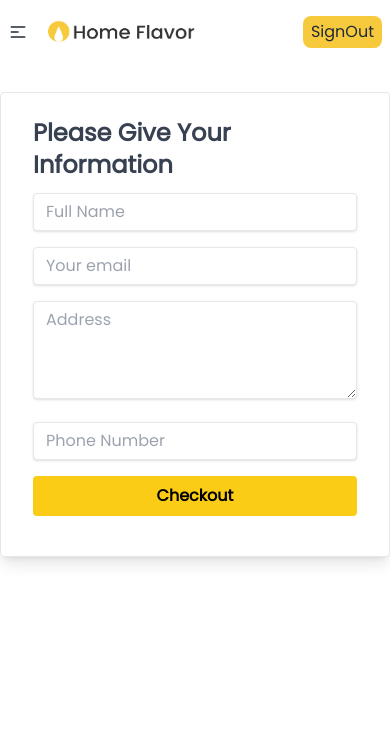
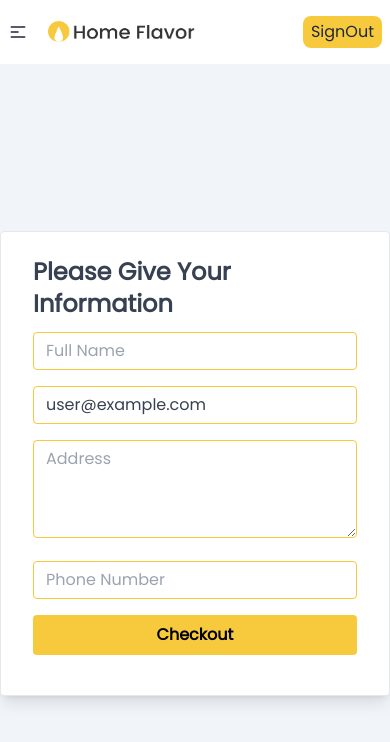
Before and after one commit to sabbir10s/home-flavor, a React (Create React App) app: page /checkout in a window 390 px wide. Shown: the top 742 px of the page. Built offline with nearby package versions, Linux system fonts and the light colour scheme; no server answers; sample sign-in values are in the browser's storage.

Commit message:
responsive added

```diff
--- a/src/App.js
+++ b/src/App.js
@@ -2,12 +2,12 @@ import { Route, Routes } from 'react-router-dom';
 import './App.css';
 import About from './Pages/About/About';
 import Blogs from './Pages/Blogs/Blogs';
+import MenuDetails from './Pages/CateringMenu/MenuDetails/MenuDetails';
 import Checkout from './Pages/Checkout/Checkout';
 import Home from './Pages/Home/Home/Home';
 import Login from './Pages/LoginSignup/Login/Login';
 import Signup from './Pages/LoginSignup/Signup/Signup';
 import RequireAuth from './Pages/RequireAuth/RequireAuth';
-import MenuDetails from './Shared/MenuDetails/MenuDetails';
 import Navbar from './Shared/Navbar/Navbar';
 import NotFound from './Shared/NotFound/NotFound';
 
--- a/src/Pages/CateringMenu/CateringMenu/CateringMenu.js
+++ b/src/Pages/CateringMenu/CateringMenu/CateringMenu.js
@@ -12,7 +12,8 @@ const CateringMenu = () => {
     }
     return (
         <div className='lg:mx-10 mx-4'>
-            <h1 className='text-center text-black text-3xl lg:text-4xl mt-20 mb-12 font-bold font-mono'>My Popular Dishes</h1>
+            <h2 className='text-center text-lg text-[#77af17] uppercase mt-20 font-bold'>POPULAR MENU</h2>
+            <h1 className='text-center text-black text-3xl lg:text-4xl  mb-12 font-bold font-mono'>My Popular Dishes</h1>
 
             <div className='grid md:grid-cols-2 lg:grid-cols-3 grid-cols-1 gap-10'>
                 {
--- a/src/Shared/MenuDetails/MenuDetails.js
+++ b/src/Pages/CateringMenu/MenuDetails/MenuDetails.js
@@ -1,8 +1,8 @@
 import ReactStars from 'react-rating-stars-component';
 import { useNavigate, useParams } from 'react-router-dom';
-import Footer from '../Footer/Footer';
-import useMenus from '../Hooks/useMenus';
-import Loading from '../Loading/Loading';
+import Footer from '../../../Shared/Footer/Footer';
+import useMenus from '../../../Shared/Hooks/useMenus';
+import Loading from '../../../Shared/Loading/Loading';
 
 const MenuDetails = () => {
     const navigate = useNavigate()
@@ -32,13 +32,13 @@ const MenuDetails = () => {
     }
     return (
         <>
-            <div className='mx-10 my-14 flex justify-center'>
+            <div className='lg:mx-10 my-14 flex justify-center'>
 
-                <div className='grid grid-cols-1 lg:grid-cols-2 p-10 items-center'>
+                <div className='grid grid-cols-1 lg:grid-cols-2 p-2 lg:p-10 items-center'>
                     <div>
                         <img className='mx-auto w-[400px]' src={img} alt="" />
                     </div>
-                    <div className='p-10'>
+                    <div className='p-4 lg:p-10'>
                         <p className='text-4xl text-black font-mono font-bold'>{name}</p>
                         <div className='flex gap-2 items-center'> <ReactStars  {...handleRating} /> <span className='text-gray-500'>(35)</span></div>
 
--- a/src/Pages/Checkout/Checkout.js
+++ b/src/Pages/Checkout/Checkout.js
@@ -1,26 +1,29 @@
 import React from 'react';
+import { useAuthState } from 'react-firebase-hooks/auth';
+import auth from '../../firebase.init';
 
 const Checkout = () => {
+    const [user] = useAuthState(auth);
     return (
-        <div className='flex mt-7 justify-center'>
+        <div className='bg-slate-100 h-screen flex justify-center items-center'>
 
-            <div className="w-full max-w-md">
+            <div className="w-full max-w-md mt-[-30px]">
                 <form className="bg-white shadow-lg border-[1.5px] rounded px-8 pt-6 pb-8 mb-4">
                     <div className="mb-4">
                         <p className="block text-gray-700 text-2xl font-bold mb-3">Please Give Your Information </p>
-                        <input className="shadow appearance-none border rounded w-full py-2 px-3 text-gray-700 leading-tight focus:outline-none focus:shadow-outline" id="name" type="text" placeholder="Full Name" />
+                        <input className="border-[#f7ca3e] appearance-none border rounded w-full py-2 px-3 text-gray-700 leading-tight focus:outline-none focus:shadow-outline" id="name" type="text" placeholder="Full Name" />
                     </div>
                     <div className="mb-4">
-                        <input className="shadow appearance-none border rounded w-full py-2 px-3 text-gray-700  leading-tight focus:outline-none focus:shadow-outline" id="email" type="email" placeholder="Your email" />
+                        <input className="border-[#f7ca3e] appearance-none border rounded w-full py-2 px-3 text-gray-700  leading-tight focus:outline-none focus:shadow-outline" id="email" value={user?.email} type="email" placeholder="Your email" />
                     </div>
                     <div className="mb-4">
-                        <textarea rows="4" cols="50" className="shadow appearance-none border rounded w-full py-2 px-3 text-gray-700  leading-tight focus:outline-none focus:shadow-outline" id="address" type="textarea" placeholder="Address" />
+                        <textarea rows="4" cols="50" className="border-[#f7ca3e] appearance-none border rounded w-full py-2 px-3 text-gray-700  leading-tight focus:outline-none focus:shadow-outline" id="address" type="textarea" placeholder="Address" />
                     </div>
                     <div className="mb-4">
-                        <input className="shadow appearance-none border rounded w-full py-2 px-3 text-gray-700  leading-tight focus:outline-none focus:shadow-outline" id="phone" type="number" placeholder="Phone Number" />
+                        <input className="border-[#f7ca3e] appearance-none border rounded w-full py-2 px-3 text-gray-700  leading-tight focus:outline-none focus:shadow-outline" id="phone" type="number" placeholder="Phone Number" />
                     </div>
                     <div className="mb-2">
-                        <button className="bg-yellow-400 hover:bg-yellow-500 text-black font-bold w-full py-2 px-4 rounded focus:outline-none focus:shadow-outline" type="button">
+                        <button className="bg-[#f7ca3e] hover:bg-yellow-500 text-black font-bold w-full py-2 px-4 rounded focus:outline-none focus:shadow-outline" type="button">
                             Checkout
                         </button>
                     </div>
--- a/src/Pages/Home/Serve/Serve.css
+++ b/src/Pages/Home/Serve/Serve.css
@@ -7,7 +7,7 @@
   z-index: 0;
   background-color: #f7ca3e;
   left: 37%;
-  bottom: -1150px;
+  bottom: -1180px;
   width: 385px;
   height: 390px;
   position: absolute;
--- a/src/Pages/Home/Serve/Serve.js
+++ b/src/Pages/Home/Serve/Serve.js
@@ -6,7 +6,7 @@ import './Serve.css'
 
 const Serve = () => {
     return (
-        <div className='mx-10 my-14'>
+        <div className='mx-5 lg:mx-10 my-14'>
             <h2 className='text-center text-lg text-[#77af17] uppercase font-bold'>OUR SERVICE</h2>
             <h1 className='text-center text-4xl text-black font-mono font-bold mb-3'>Why Choose Us</h1>
             <p className='text-center text-gray-500 leading-relaxed'>Food Service Or Catering Industry Defines Those Businesses, Institutions, And <br /> Companies Responsible For Any Meal Prepared Outside The Home.</p>
--- a/src/Shared/CustomLink/CustomLink.js
+++ b/src/Shared/CustomLink/CustomLink.js
@@ -6,7 +6,7 @@ function CustomLink({ children, to, ...props }) {
     let match = useMatch({ path: resolved.pathname, end: true });
 
     return (
-        <div>
+        <>
             <Link
                 className={match ? 'text font-bold border-b-4 pb-2 border-[#f7ca3e]' : "text-black"}
                 to={to}
@@ -14,7 +14,7 @@ function CustomLink({ children, to, ...props }) {
             >
                 {children}
             </Link>
-        </div>
+        </>
     );
 }
 
--- a/src/Shared/Footer/Footer.js
+++ b/src/Shared/Footer/Footer.js
@@ -11,10 +11,10 @@ const Footer = () => {
     return (
         <footer className=' bg-[rgb(40,39,39)]' >
             <div className='lg:mx-10 grid gap-5 lg:grid-cols-3'>
-                <div class=" lg:col-span-2 text-white mx-auto px-5 pt-5">
+                <div className=" lg:col-span-2 text-white mx-auto px-5 pt-5">
                     <div className='grid grid-cols-2 gap-32 justify-items-center items-center'>
                         <div> <img className='w-[180px]' src={logo} alt="" /></div>
-                        <div class="flex gap-5 text-3xl">
+                        <div className="flex gap-5 text-3xl">
                             <a href='https://www.facebook.com/'><BsFacebook /></a>
                             <a href='https://youtube.com/'><IoLogoYoutube /></a>
                             <a href='https://twitter.com/'><AiFillTwitterCircle /></a>
@@ -24,7 +24,7 @@ const Footer = () => {
                         <p>Food Service Or Catering Industry Defines Those Businesses, Institutions, And
                             Companies Responsible For Any Meal Prepared Outside The Home.</p>
                     </div>
-                    <div class=" my-5 border border-white"></div>
+                    <div className=" my-5 border border-white"></div>
                     <div className='grid lg:grid-cols-3 gap-5'>
                         <div className='flex items-center gap-5'>
                             <div>
@@ -62,6 +62,7 @@ const Footer = () => {
                         <div className='text-sm font-md'>
                             <p>  </p>
                             <table>
+                                <tbody>
                                     <tr>
                                         <td>Tuesday </td>
                                         <td>.........................................</td>
@@ -97,6 +98,7 @@ const Footer = () => {
                                         <td>.........................................</td>
                                         <td>Close</td>
                                     </tr>
+                                </tbody>
                             </table>
                         </div>
                     </div>
```
Also changed, not shown: src/Shared/Navbar/Navbar.js (+9 -10 lines). Lines whose indentation alone changed are shown as unchanged.
